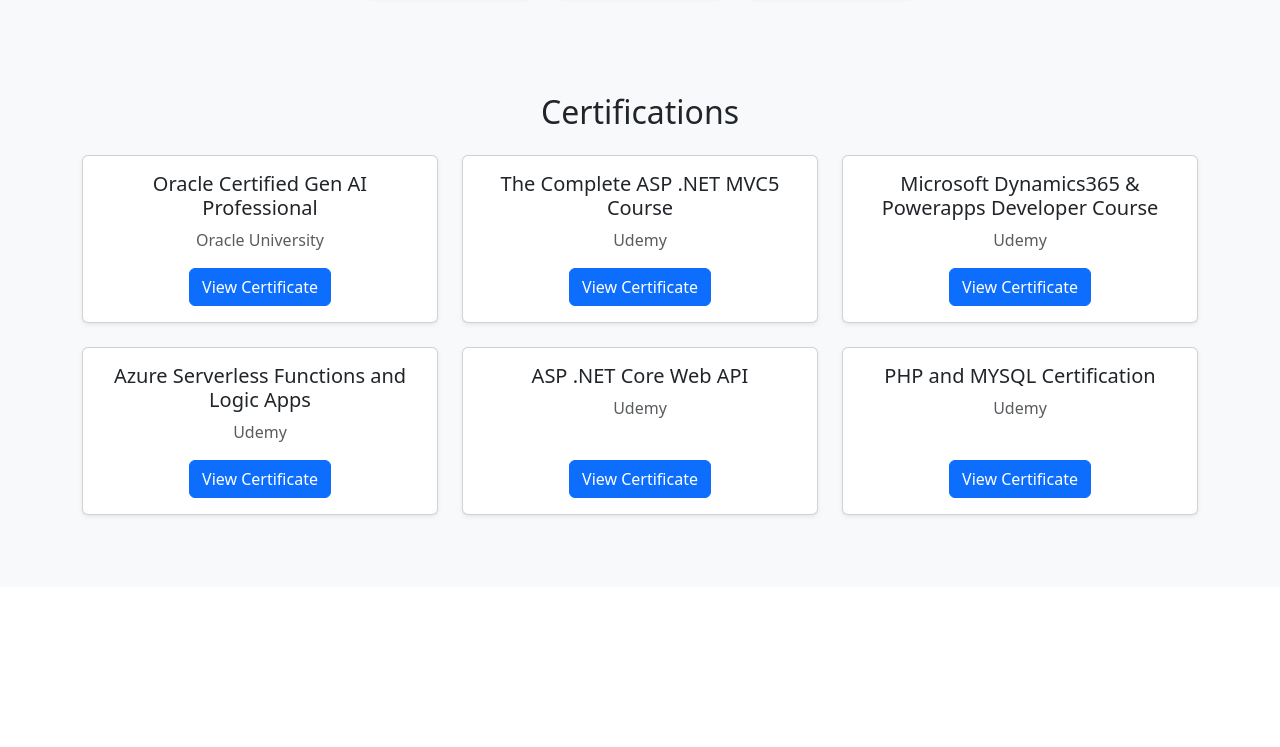
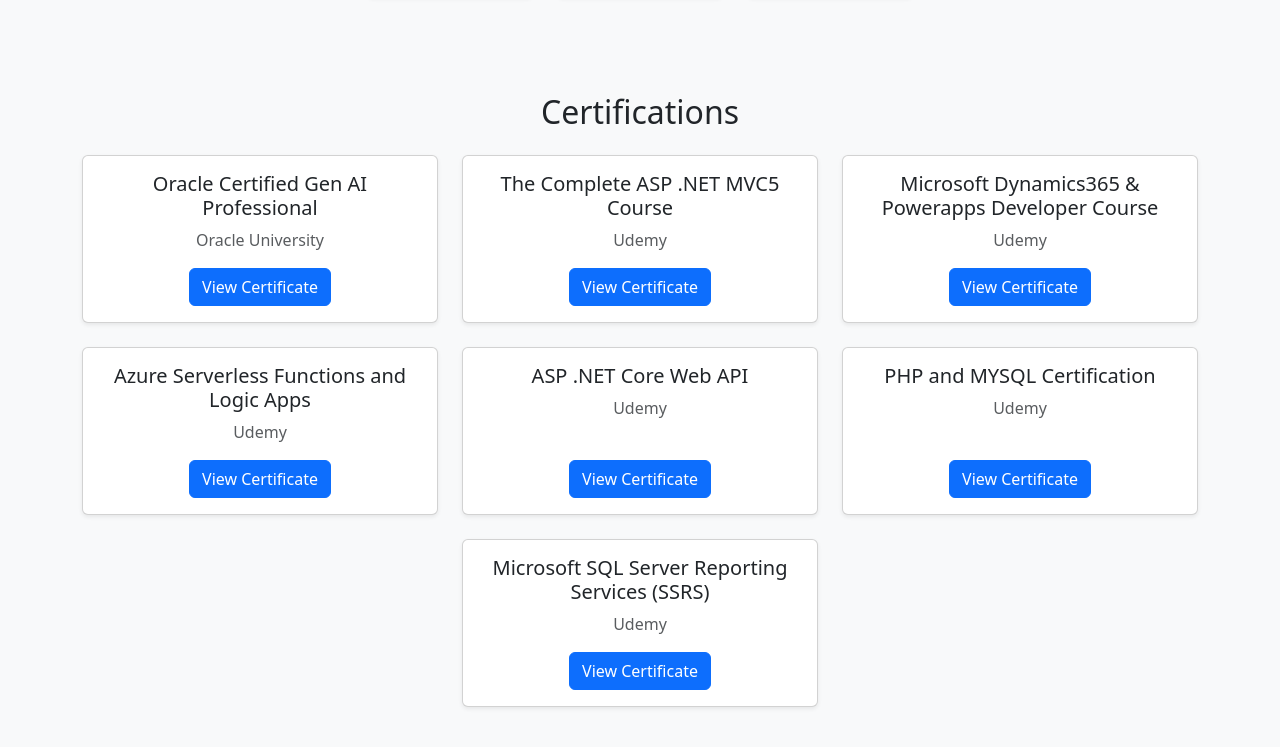
Before and after one commit to KhawajaAbdullah2000/portfolio, a plain HTML site: page index.html in a window 1280 px wide. Shown: the part 2087-2834 px from the top of the page. Before the commit the page ends 2674 px from the top, so only its background shows below. Drawn offline with nearby package versions, Linux system fonts and the light colour scheme.

Commit message:
added ssrs certificate

```diff
--- a/index.html
+++ b/index.html
@@ -434,6 +434,26 @@
                     </div>
                 </div>
 
+                   <!-- Certificate 7 -->
+                <div class="col-md-4 text-center mb-4">
+                    <div class="card shadow-sm p-3 h-100 d-flex flex-column justify-content-between">
+
+                        <div>
+                            <h5 class="card-title mb-2">Microsoft SQL Server Reporting Services (SSRS)</h5>
+                            <p class="card-text text-muted">Udemy</p>
+                        </div>
+
+                        <div class="mt-3">
+                            <button class="btn btn-primary btn-md view-cert-btn" data-bs-toggle="modal"
+                                data-bs-target="#certModal" data-title="Microsoft SQL Server Reporting Services (SSRS)" data-institute="Udemy"
+                                data-img="assets/ssrs_certificate.jpg">
+                                View Certificate
+                            </button>
+                        </div>
+
+                    </div>
+                </div>
+
 
             </div>
         </div>
```
Also changed, not shown: assets/ssrs_certificate.jpg (added).
